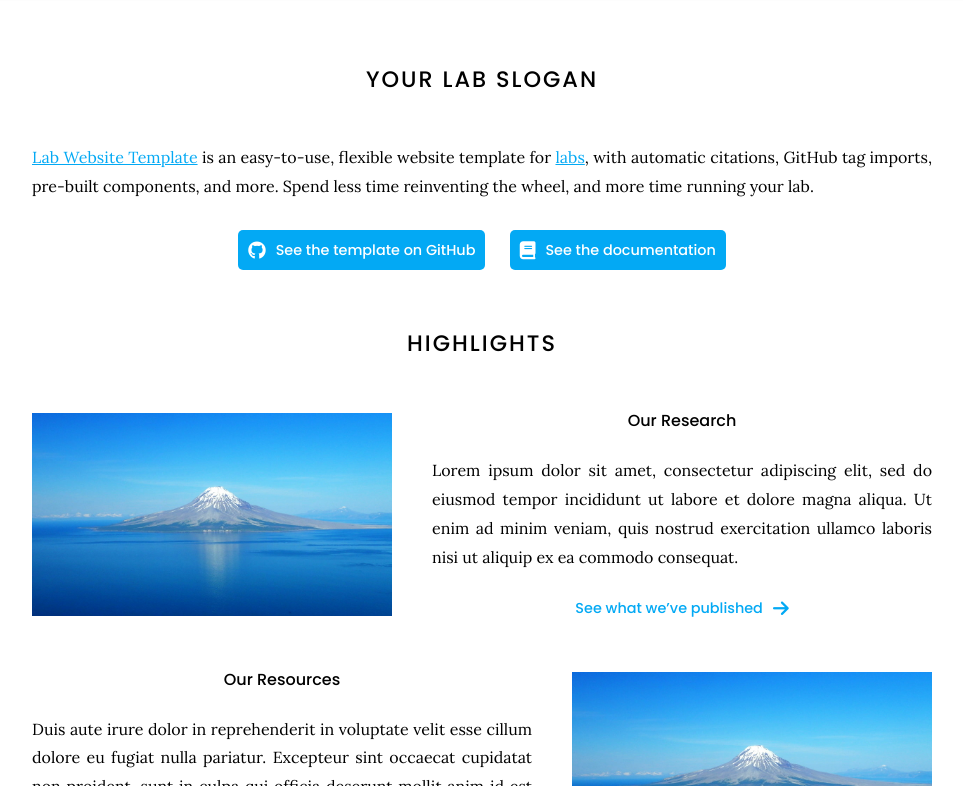
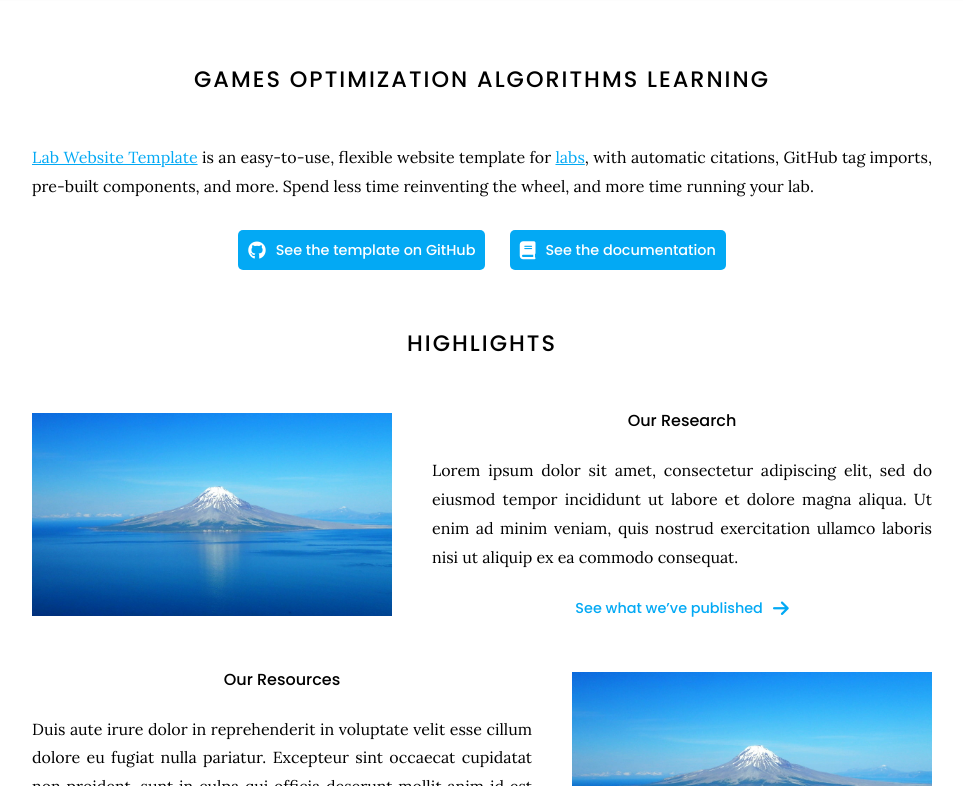
Before and after one commit to goallabuci/goallabuci.github.io, a Jekyll site: the page built from index.md, in a window 1280 px wide and 900 px high, cut to the strip 114-900 px from the top of the window. Shown: the whole strip, without its empty margins (158-1121 px from the left). Built offline with Jekyll 4.4.1, drawn with Linux system fonts in a browser that asks for light colours.

Commit message:
Update index.md

```diff
--- a/index.md
+++ b/index.md
@@ -2,7 +2,7 @@
 title: Home
 ---
 
-# Your Lab Slogan
+# Games Optimization Algorithms Learning
 
 [Lab Website Template](https://github.com/greenelab/lab-website-template) is an easy-to-use, flexible website template for [labs](https://www.greenelab.com/), with automatic citations, GitHub tag imports, pre-built components, and more.
 Spend less time reinventing the wheel, and more time running your lab.
```
